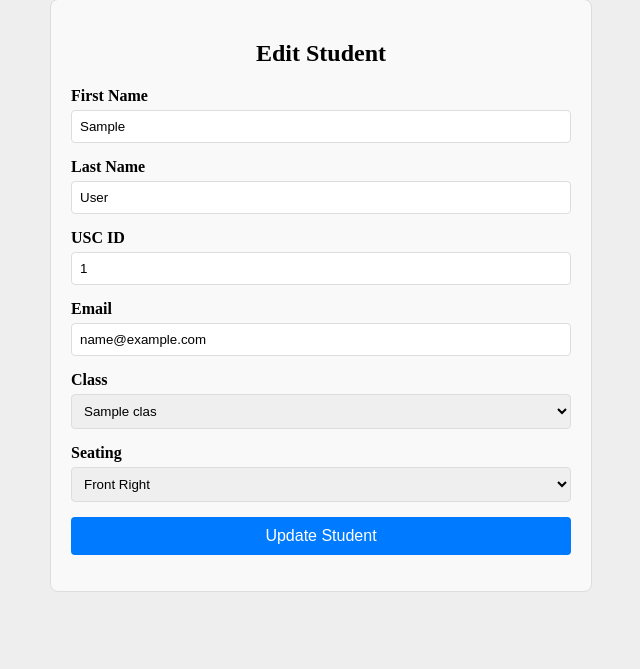
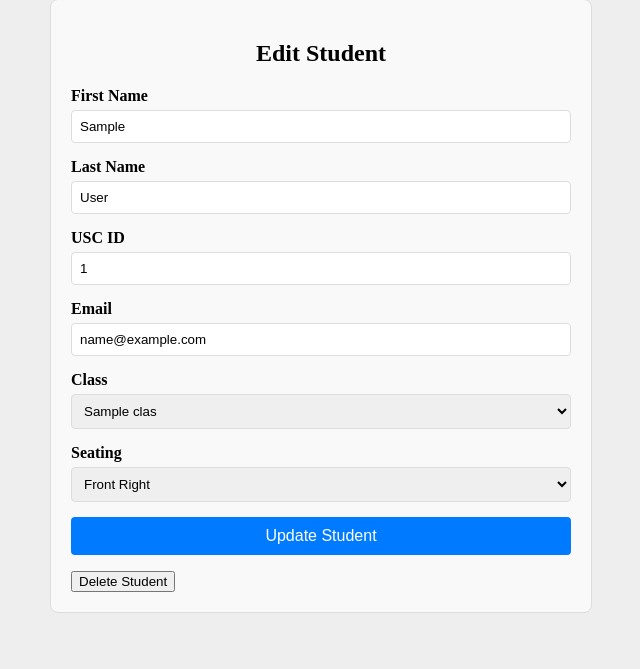
Before and after one commit to SCCapstone/llama, a Django app: page /addeditstudents/manual/1 in a window 1280 px wide. Shown: the part 62-731 px from the top of the page, without its empty margins (319-959 px from the left). Run offline with Django 5.2, Linux system fonts and the light colour scheme; a user stored in the database is signed in; tables that the repository leaves empty hold one stand-in row (values such as "Sample post").

Commit message:
student delete functionality added

```diff
--- a/coldcall/static/coldcall/base.css
+++ b/coldcall/static/coldcall/base.css
@@ -31,6 +31,7 @@
     width: 90%;
     padding: 10px;
     text-decoration: none;
+    border-radius: 3px;
     color: #fff;
     text-align: left;
     text-decoration: none;
--- a/coldcall/templates/coldcall/addedit_student_manual.html
+++ b/coldcall/templates/coldcall/addedit_student_manual.html
@@ -125,6 +125,21 @@
           <button type="submit">{% if student %}Update Student{% else %}Add Student{% endif %}</button>
         </div>
       </form>
+
+      {% if student %}
+      <form id="delete-student-form" action="{% url 'student_delete' student.id %}" method="post" style="display:none;">
+        {% csrf_token %}
+      </form>
+      <button type="button" id="delete-button">Delete Student</button>
+      {% endif %}
     </div>
+
+    <script>
+      document.getElementById('delete-button').addEventListener('click', function(){
+        if (confirm('Please confirm if you want to delete student: {{ student.first_name }} {{ student.last_name }}')) {
+          document.getElementById('delete-student-form').submit();
+        }
+      });
+    </script>
   </body>
 </html>
--- a/coldcall/urls.py
+++ b/coldcall/urls.py
@@ -22,6 +22,7 @@ urlpatterns = [
     path("addeditstudents/manual", views.AddEditStudentManualView.as_view(), name="addedit_student_manual"),
     path("addeditstudents/manual/<int:student_id>", views.AddEditStudentManualView.as_view(), name="addedit_student_manual_with_id"),
     path("student/<int:student_id>/update", views.StudentUpdateView.as_view(), name="student_update"),
+    path("student/<int:student_id>/delete", views.StudentDeleteView.as_view(), name="student_delete"),
 
     # Add course
     path("addcourse", views.AddCourseView.as_view(), name="add_course"),
@@ -34,7 +35,6 @@ urlpatterns = [
 
     # Randomizer
     path("randomizer", views.StudentRandomizerView.as_view(), name="randomizer"),
-
     # Unsure URLS (Were already commented out)
     # path("class/<int:class_id>/details", views.ClassDetailsView.as_view(), name="class_details"),
     # path("student/<int:student_id>/update_score", views.StudentScoreUpdateView.as_view(), name="student_score_update"),
--- a/coldcall/views/__init__.py
+++ b/coldcall/views/__init__.py
@@ -5,4 +5,4 @@ from .views_data import AddStudentImportView, ExportClassFileView
 #views for core functionality (i.e registration and homepage)
 from .views_main import CreateAccountView, HomePageView, StudentRandomizerView
 #views to create, modify, and view student info
-from .views_student import AddEditStudentManualView, StudentMetricsView, StudentRatingEditView, StudentUpdateView
+from .views_student import AddEditStudentManualView, StudentMetricsView, StudentRatingEditView, StudentUpdateView, StudentDeleteView
--- a/coldcall/views/views_data.py
+++ b/coldcall/views/views_data.py
@@ -54,6 +54,7 @@ class AddStudentImportView(LoginRequiredMixin, TemplateView):
 
             Student.objects.create(
                 usc_id = usc_id,
+                email = email,
                 first_name = first_name,
                 last_name = last_name,
                 class_key = selected_class,
--- a/coldcall/views/views_student.py
+++ b/coldcall/views/views_student.py
@@ -1,8 +1,9 @@
 from django.contrib.auth.mixins import LoginRequiredMixin
 from django.http import HttpResponseBadRequest, JsonResponse
-from django.shortcuts import redirect, render
+from django.shortcuts import get_object_or_404, redirect, render
 from django.views import View
 from django.views.generic import DetailView, TemplateView
+from django.urls import reverse
 
 from .view_helper import get_template_dir
 from ..models import Class, Student, StudentRating
@@ -127,7 +128,6 @@ class StudentRatingEditView(LoginRequiredMixin, View):
         student.recalculate_all()
         return redirect("/student/" + str(pk))
 
-
 #Allows editing of a student's existing data.
 class StudentUpdateView(View):
     def post(self, request, student_id):
@@ -150,3 +150,14 @@ class StudentUpdateView(View):
             return JsonResponse({"error": "Student not found"}, status=404)
         except Exception as e:
             return JsonResponse({"error": str(e)}, status=400)
+
+
+class StudentDeleteView(View):
+    def post(self, request, student_id):
+        try:
+            student = get_object_or_404(Student, id=student_id)
+            student.delete()
+
+            return redirect('home')
+        except Exception as e:
+            return JsonResponse({"error": str(e)}, status=400)
```
